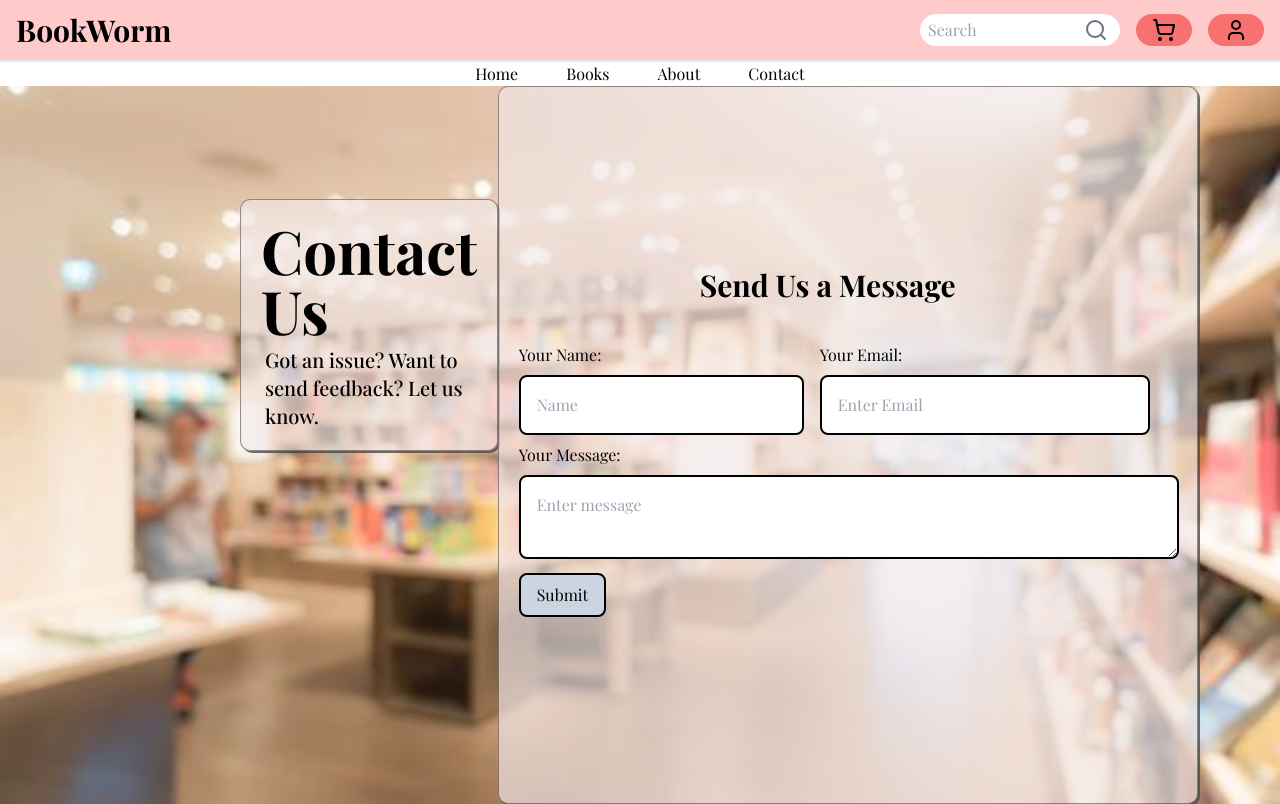
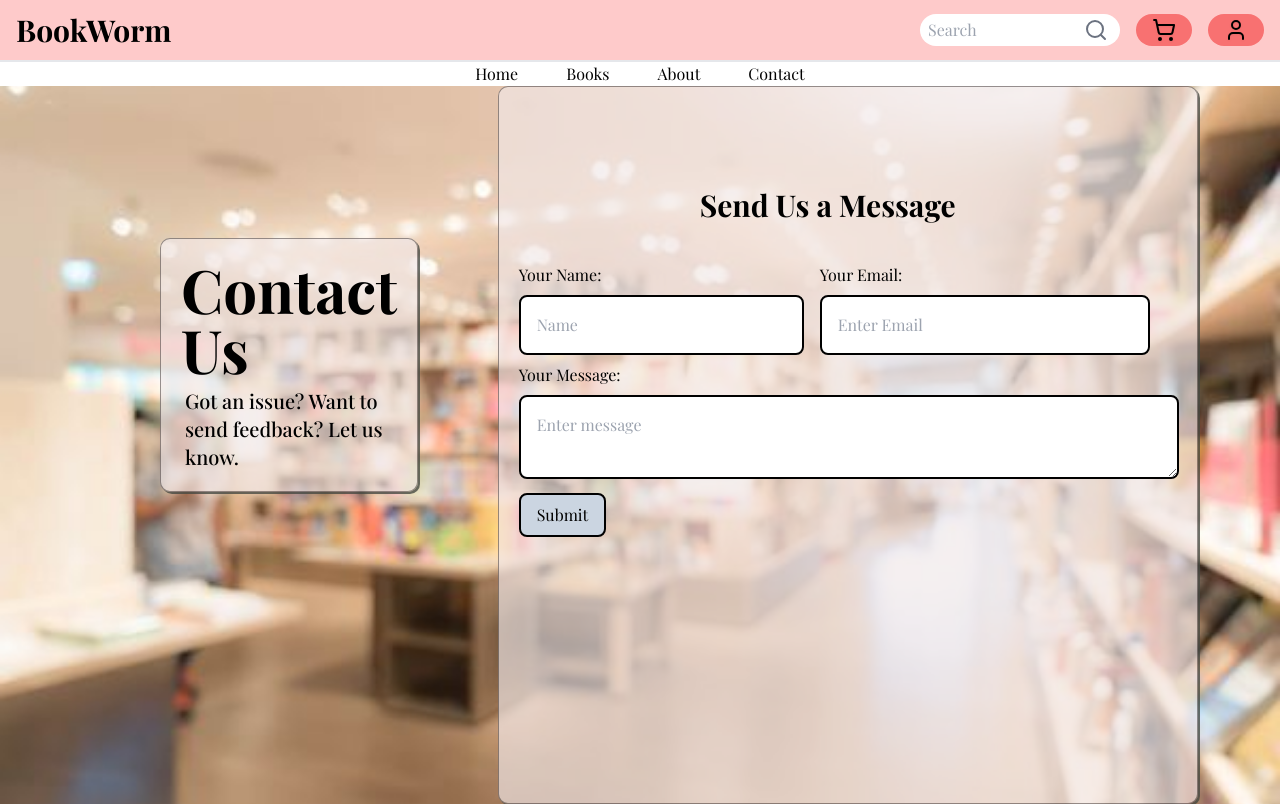
Before and after one commit to frenchMontajes/2BSCS-1_Herrera_Montajes_Saberon_Yumul, a React (Vite) app: page /contact in a window 1280 px wide. Built offline with nearby package versions, Linux system fonts and the light colour scheme; a web font is replaced by a local one.

Commit message:
ContactSpace

```diff
--- a/src/components/Contact.tsx
+++ b/src/components/Contact.tsx
@@ -15,14 +15,13 @@ export const Contact = () => {
 
   return (
     <div className="relative bg-cover bg-center h-[calc(100vh-81.6px)] flex items-center justify-between px-40" style={{backgroundImage: "url('/12334.jpg')" }}>
-      <div className="space-y-2 mb-60 ml-20">
-        <div className="card">
+      <div className="card space-y-2 mb-40 mr-20">
           <p className="md:text-6xl sm:text-4xl text-2xl font-bold">Contact Us</p>
           <h1 className="text-xl font-medium mt-1.5 ml-1">Got an issue? Want to send feedback? Let us know.</h1>
-        </div>
       </div>
+
       <div className="card relative bg-cover bg-center h-[calc(100vh-81.6px)] flex flex-col px-50">
-        <div className="mt-40 mr-20">
+        <div className="mt-20 mr-20">
           <h1 className="text-3xl font-bold mb-10 ml-10 text-center">Send Us a Message</h1>
           <div className="flex flex-wrap">
             <div>
```
